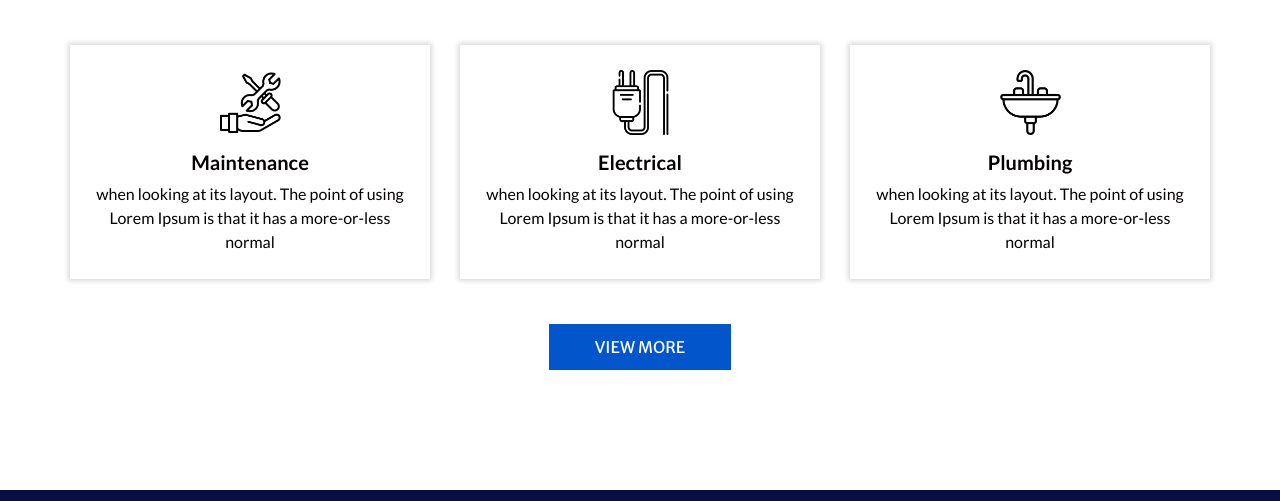
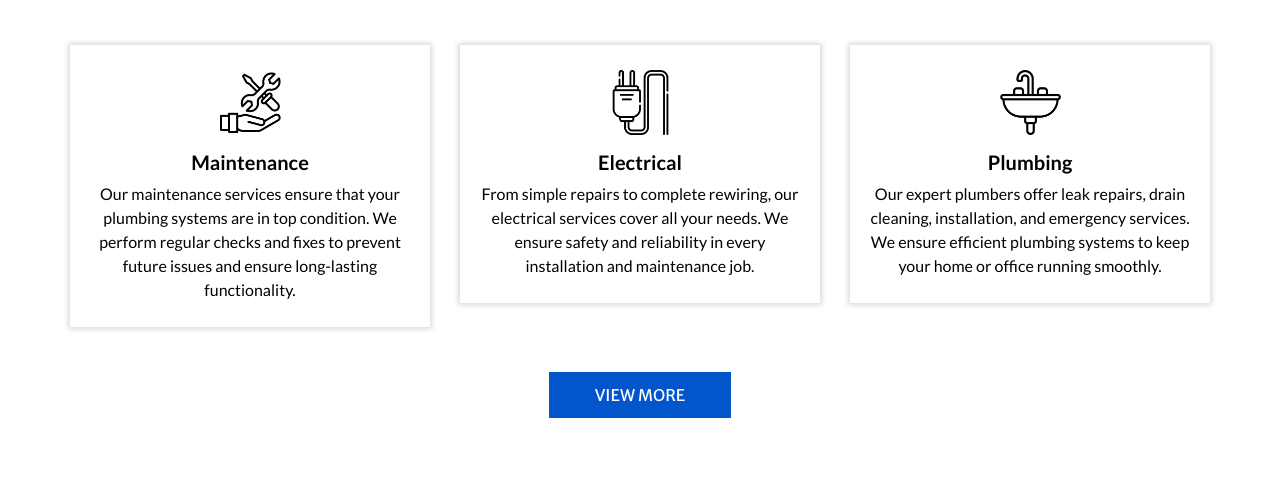
Before and after one commit to 91web/Plumber-service-website, a plain HTML site: page service.html in a window 1280 px wide. Shown: the part 299-800 px from the top of the page. Drawn offline with nearby package versions, Linux system fonts and the light colour scheme; some packages are replaced by stand-ins of ours.

Commit message:
Plumber-service-website

```diff
--- a/service.html
+++ b/service.html
@@ -87,66 +87,54 @@
   </div>
 
   <!-- service section -->
-
 <section class="service_section layout_padding">
-    <div class="container ">
+  <div class="container">
     <div class="heading_container heading_center">
       <h2> Our Services </h2>
     </div>
     <div class="row">
       <div class="col-sm-6 col-md-4 mx-auto">
-          <div class="box ">
+        <div class="box">
           <div class="img-box">
-              <img src="images/s1.png" alt="" />
+            <img src="images/s1.png" alt="Maintenance Service" />
           </div>
           <div class="detail-box">
-              <h5>
-                Maintenance
-              </h5>
+            <h5> Maintenance </h5>
             <p>
-                when looking at its layout. The point of using Lorem Ipsum is
-                that it has a more-or-less normal
+              Our maintenance services ensure that your plumbing systems are in top condition. We perform regular checks and fixes to prevent future issues and ensure long-lasting functionality.
             </p>
           </div>
         </div>
       </div>
       <div class="col-sm-6 col-md-4 mx-auto">
-          <div class="box ">
+        <div class="box">
           <div class="img-box">
-              <img src="images/s2.png" alt="" />
+            <img src="images/s2.png" alt="Electrical Service" />
           </div>
           <div class="detail-box">
-              <h5>
-                Electrical
-              </h5>
+            <h5> Electrical </h5>
             <p>
-                when looking at its layout. The point of using Lorem Ipsum is
-                that it has a more-or-less normal
+              From simple repairs to complete rewiring, our electrical services cover all your needs. We ensure safety and reliability in every installation and maintenance job.
             </p>
           </div>
         </div>
       </div>
       <div class="col-sm-6 col-md-4 mx-auto">
-          <div class="box ">
+        <div class="box">
           <div class="img-box">
-              <img src="images/s3.png" alt="" />
+            <img src="images/s3.png" alt="Plumbing Service" />
           </div>
           <div class="detail-box">
-              <h5>
-                Plumbing
-              </h5>
+            <h5> Plumbing </h5>
             <p>
-                when looking at its layout. The point of using Lorem Ipsum is
-                that it has a more-or-less normal
+              Our expert plumbers offer leak repairs, drain cleaning, installation, and emergency services. We ensure efficient plumbing systems to keep your home or office running smoothly.
             </p>
           </div>
         </div>
       </div>
     </div>
     <div class="btn-box">
-        <a href="">
-          View More
-        </a>
+      <a href="#"> View More </a>
     </div>
   </div>
 </section>
```
Lines whose indentation alone changed are shown as unchanged.
